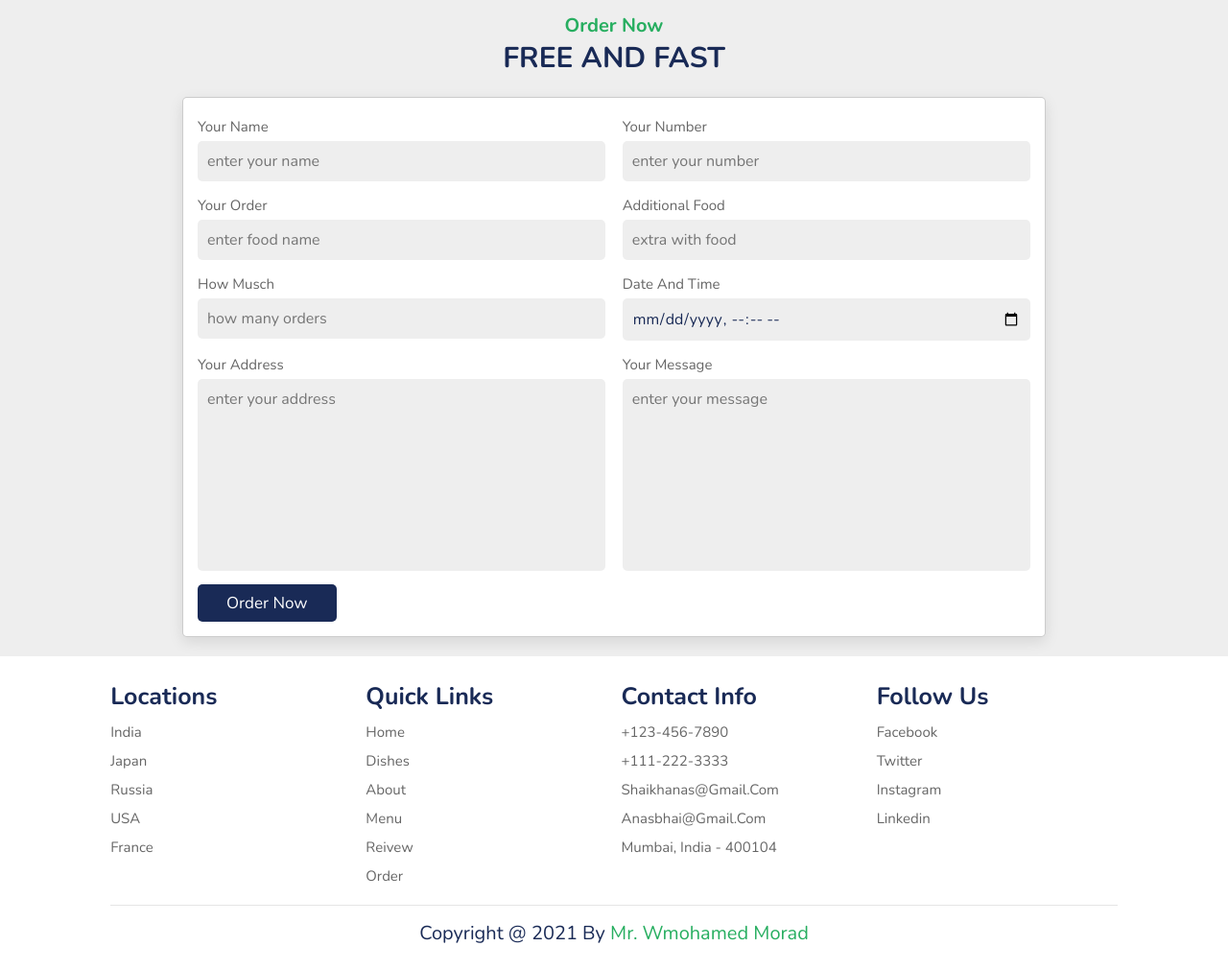
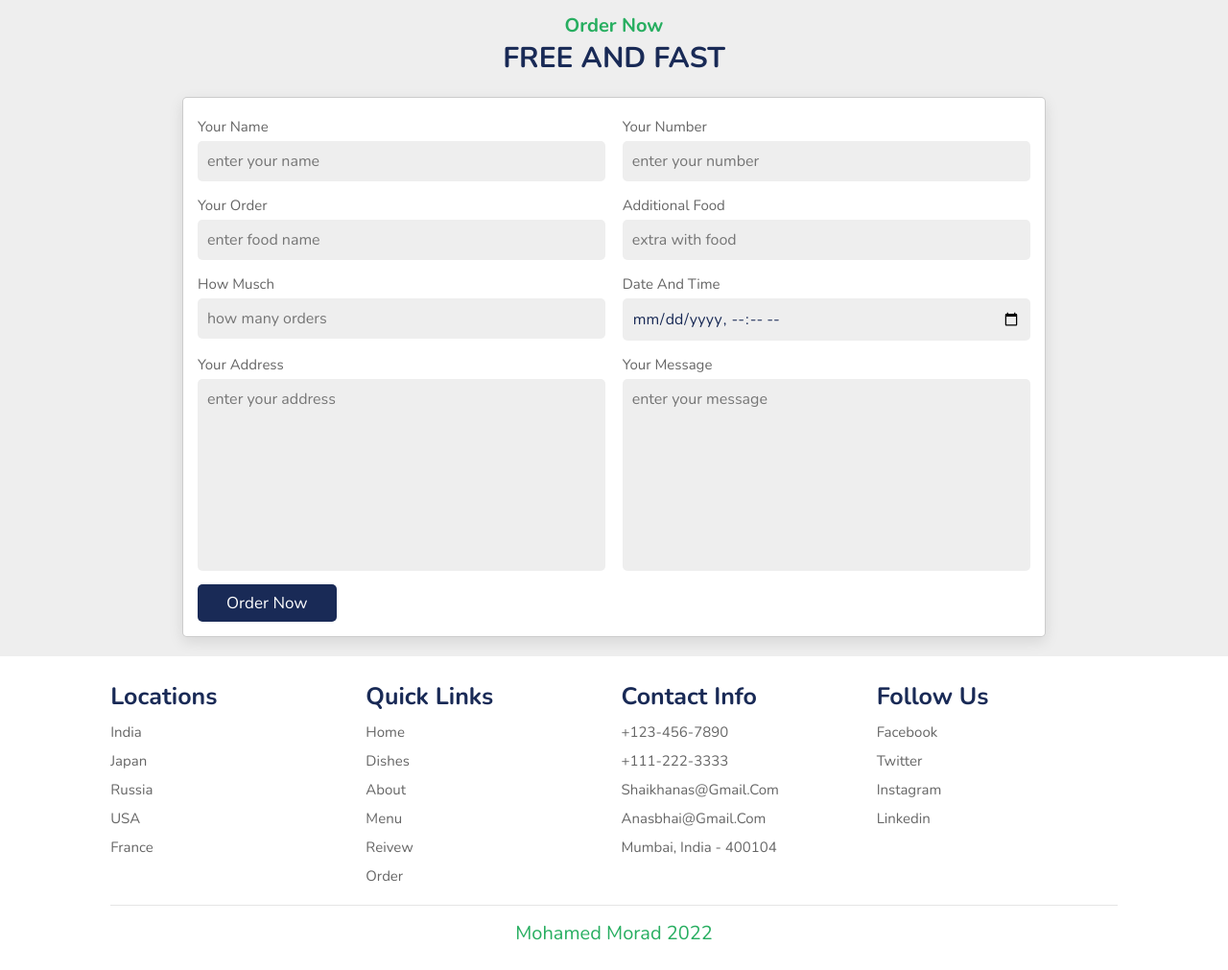
Before and after one commit to obaida2022/food-2, a plain HTML site: page index.html in a window 1280 px wide. Shown: the part 4201-5212 px from the top of the page at 96% size. Drawn offline with nearby package versions, Linux system fonts and the light colour scheme.

Commit message:
first commit

```diff
--- a/index.html
+++ b/index.html
@@ -644,7 +644,7 @@
 
     </div>
 
-    <div class="credit"> copyright @ 2021 by <span>mr. wmohamed morad</span> </div>
+    <div class="credit"><span> mohamed morad 2022</span> </div>
 
 </section>
 
```
